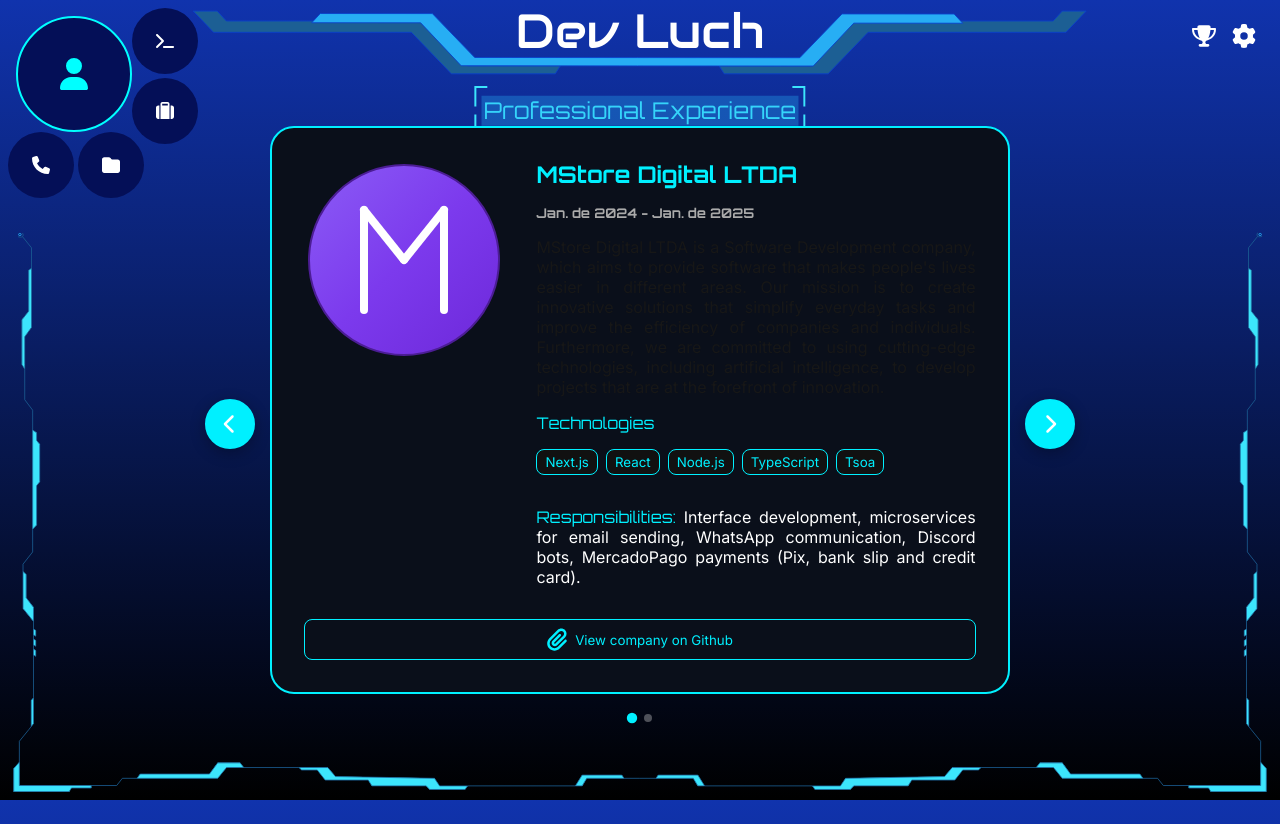
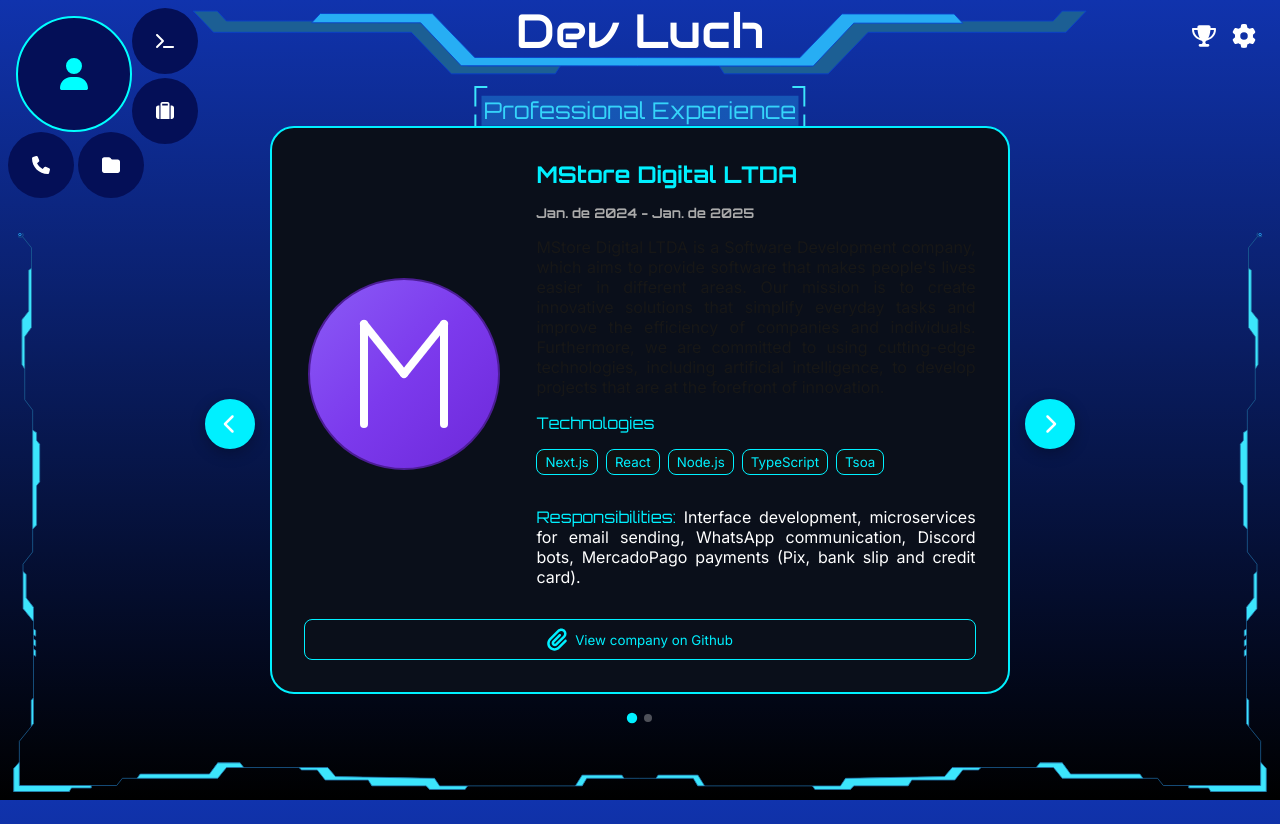
Before and after one commit to lucas-christian/portfolio, a Next.js app: page /professional-experience in a window 1280 px wide. Built offline with nearby package versions, Linux system fonts and the light colour scheme.

Commit message:
fix: image size

```diff
--- a/src/app/page.module.css
+++ b/src/app/page.module.css
@@ -8,10 +8,6 @@
   width: 100dvw;
   min-height: 100dvh;
   align-items: center;
-}
-
-.myImage {
-  display: none;
 }
 
 .aboutMeRoot {
--- a/src/app/professional-experience/page.tsx
+++ b/src/app/professional-experience/page.tsx
@@ -20,9 +20,9 @@
           <Image
             src={experience.image}
             alt={experience.imageAlt}
-            width={200}
-            height={200}
-            className={styles.myImage}
+            width={400}
+            height={300}
+            style={{ width: "max-content", height: "auto", objectFit: "contain" }}
           />
           <div className={styles.aboutMeRoot}>
             <Text family="orbitron" size="lg" weight="bold" style={{ color: "var(--glowing-border)"}}>
```
